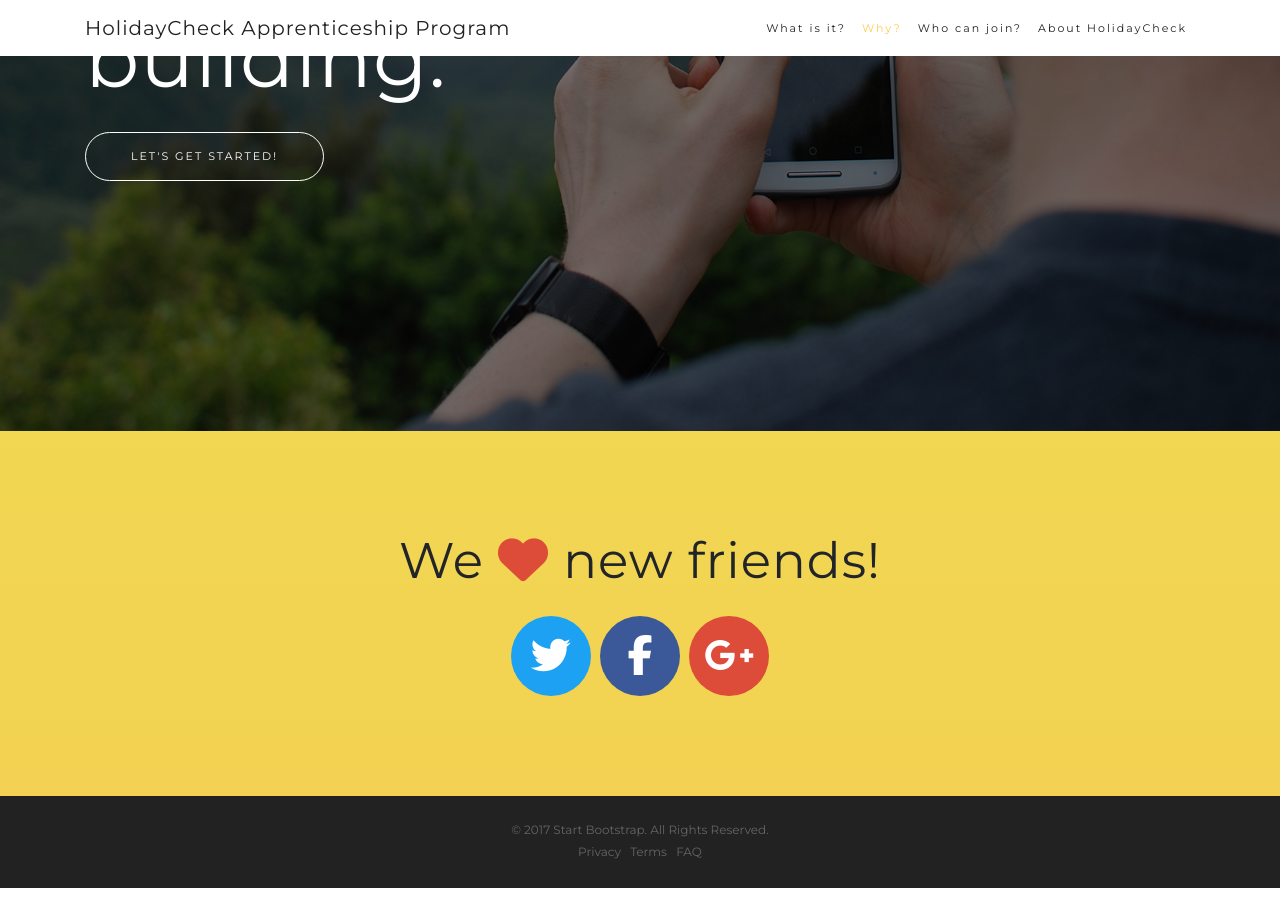
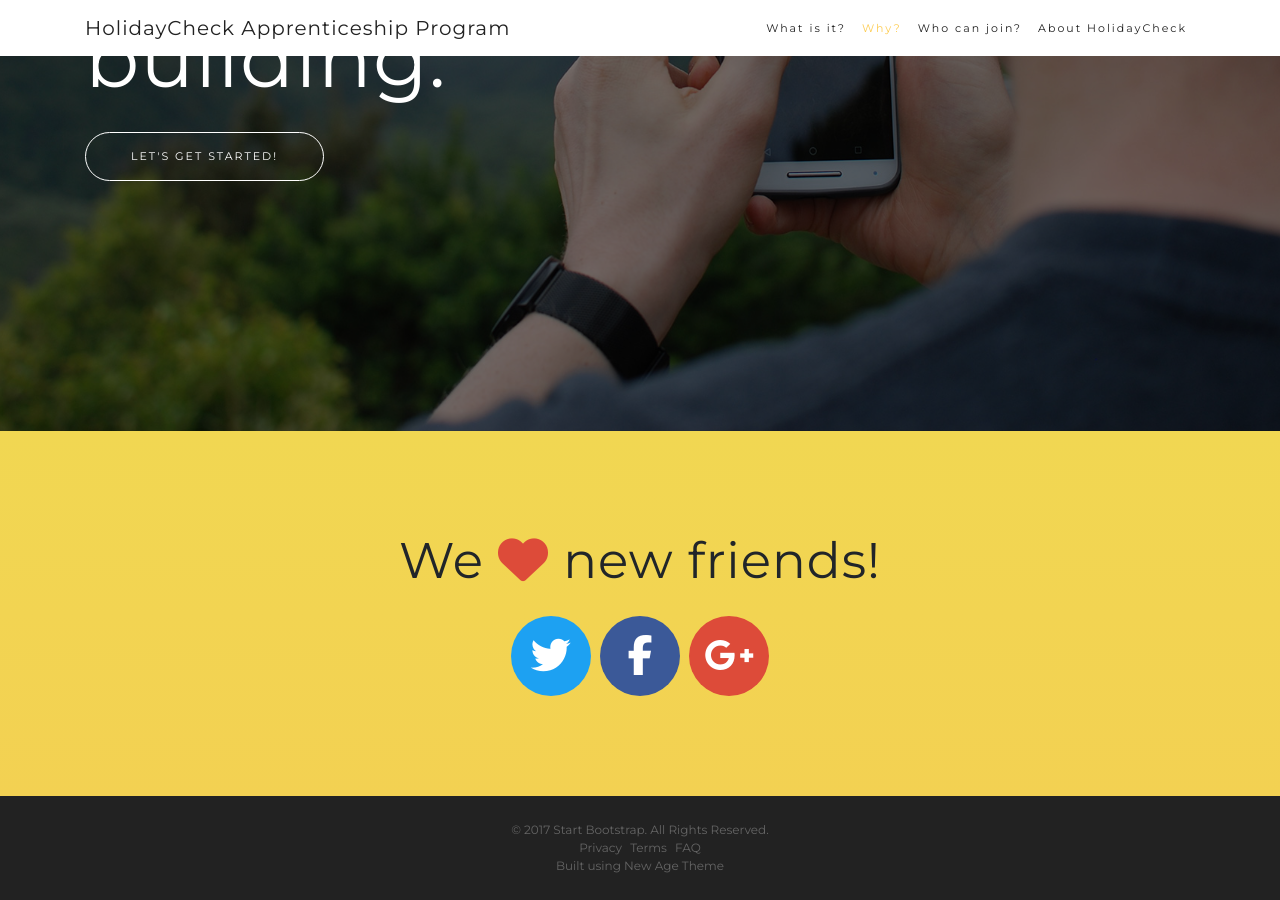
Before and after one commit to holidaycheck/apprenticeship, a Jekyll site: the page built from index.md, in a window 1280 px wide and 900 px high, scrolled down 3212 px. Built offline with Jekyll 4.4.1, drawn with Linux system fonts in a browser that asks for light colours; nearby versions of some CDN libraries.

Commit message:
Fix footer sizes, add link to theme.

```diff
--- a/_layouts/index.html
+++ b/_layouts/index.html
@@ -182,6 +182,11 @@
             <a href="#">FAQ</a>
           </li>
         </ul>
+        <ul>
+          <li class="list-inline-item">
+            Built using <a href="https://github.com/BlackrockDigital/startbootstrap-new-age">New Age Theme</a>
+          </li>
+        </ul>
       </div>
     </footer>
 
--- a/css/new-age.css
+++ b/css/new-age.css
@@ -263,6 +263,7 @@ section.contact {
 
 footer {
   padding: 25px 0;
+  font-size: 12px;
   text-align: center;
   color: rgba(255, 255, 255, 0.3);
   background-color: #222222; }
@@ -270,9 +271,10 @@ footer {
     font-size: 12px;
     margin: 0; }
   footer ul {
-    margin-bottom: 0; }
+    margin-bottom: 0;
+    padding: 0;
+    }
     footer ul li a {
-      font-size: 12px;
       color: rgba(255, 255, 255, 0.3); }
       footer ul li a:hover, footer ul li a:focus, footer ul li a:active, footer ul li a.active {
         text-decoration: none; }
```
